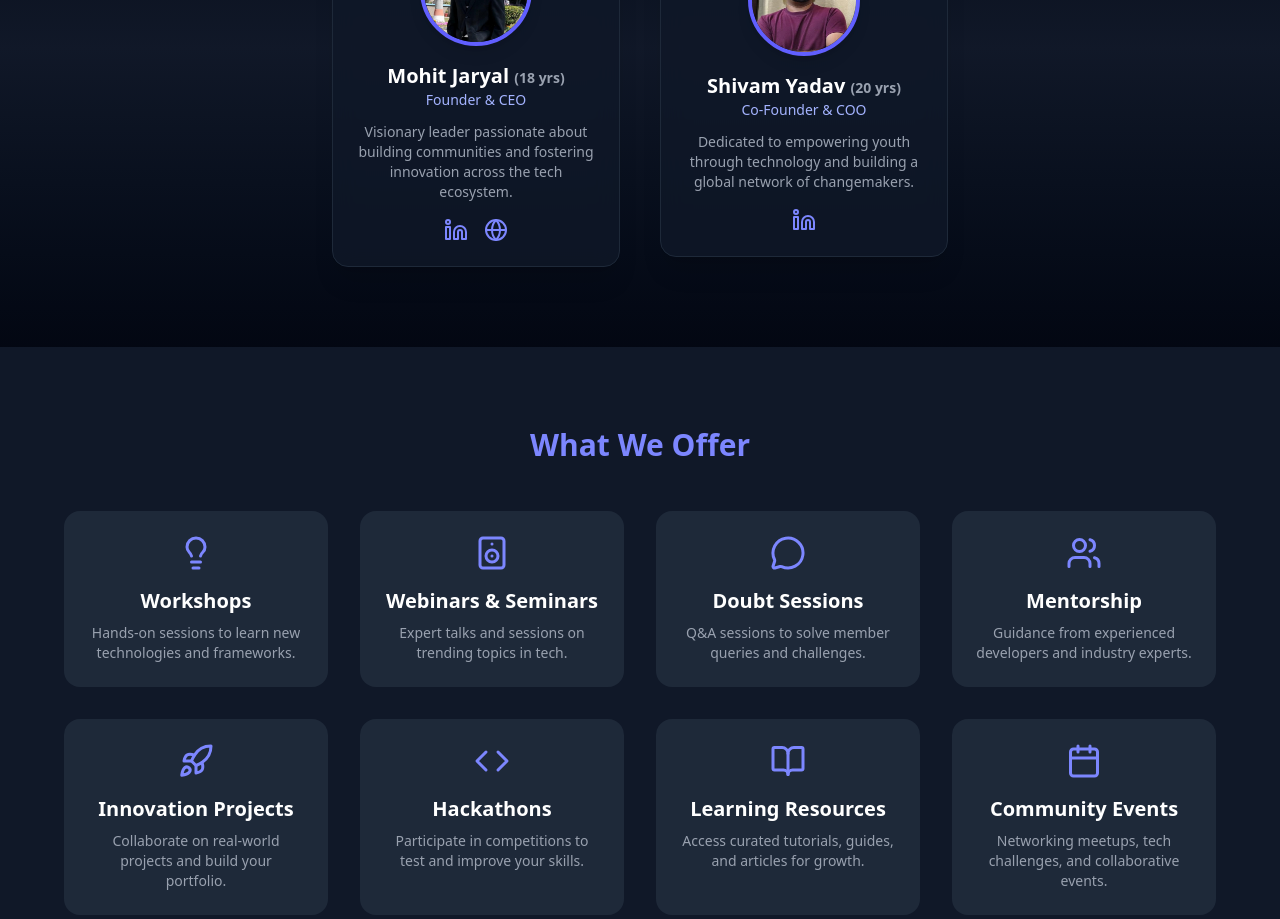
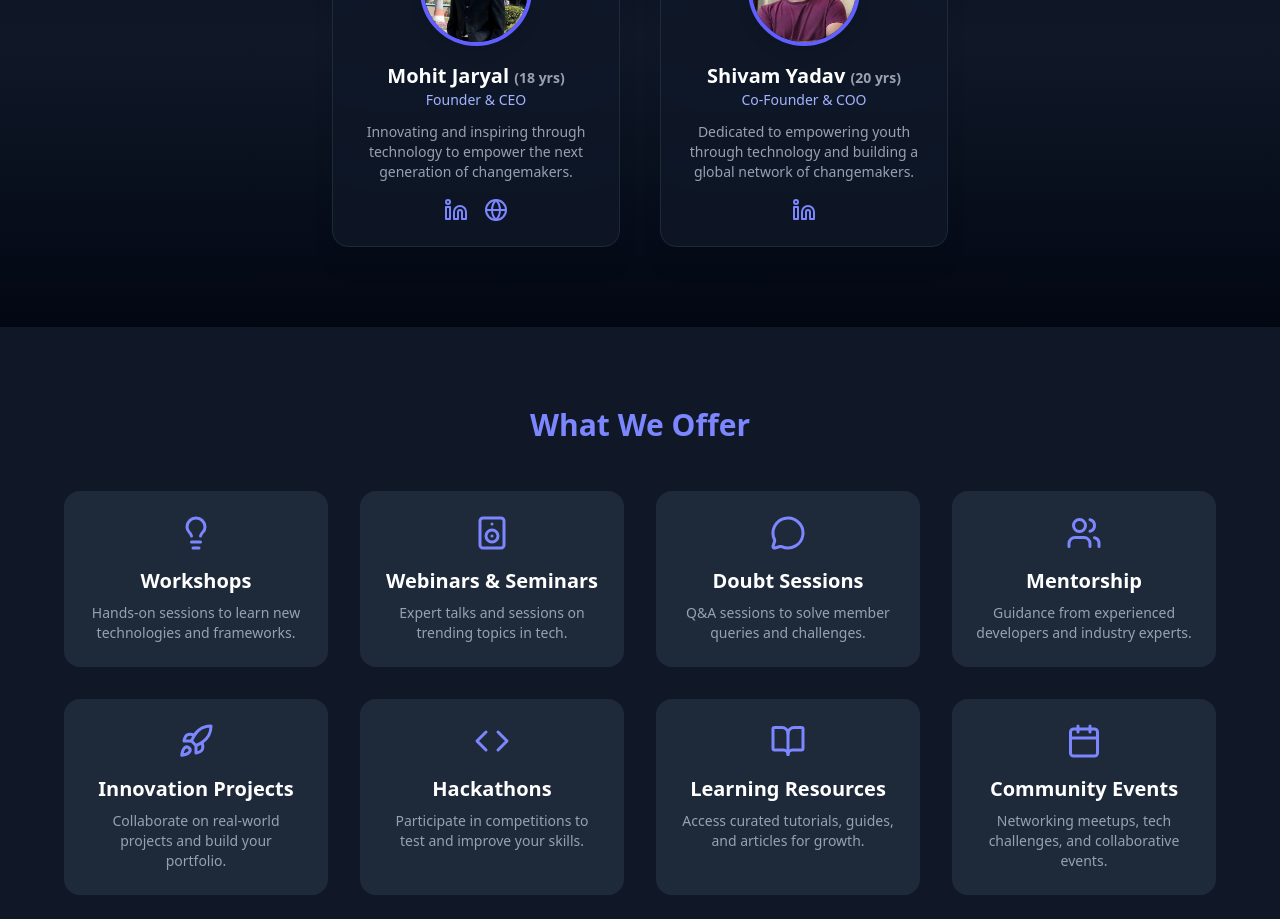
Before and after one commit to mohitjaryal/spherex, a React (Vite) app: page / in a window 1280 px wide. Shown: the part 1560-2479 px from the top of the page. Built offline with nearby package versions, Linux system fonts and the light colour scheme.

Commit message:
Update Founders.jsx

```diff
--- a/src/components/Founders.jsx
+++ b/src/components/Founders.jsx
@@ -48,8 +48,7 @@ export default function Founders() {
           </h5>
           <p className="text-indigo-300 text-sm mb-3">Founder & CEO</p>
           <p className="text-gray-400 text-sm mb-4">
-            Visionary leader passionate about building communities and
-            fostering innovation across the tech ecosystem.
+            Innovating and inspiring through technology to empower the next generation of changemakers.
           </p>
           <div className="flex justify-center space-x-4 mt-2">
             <a
```
